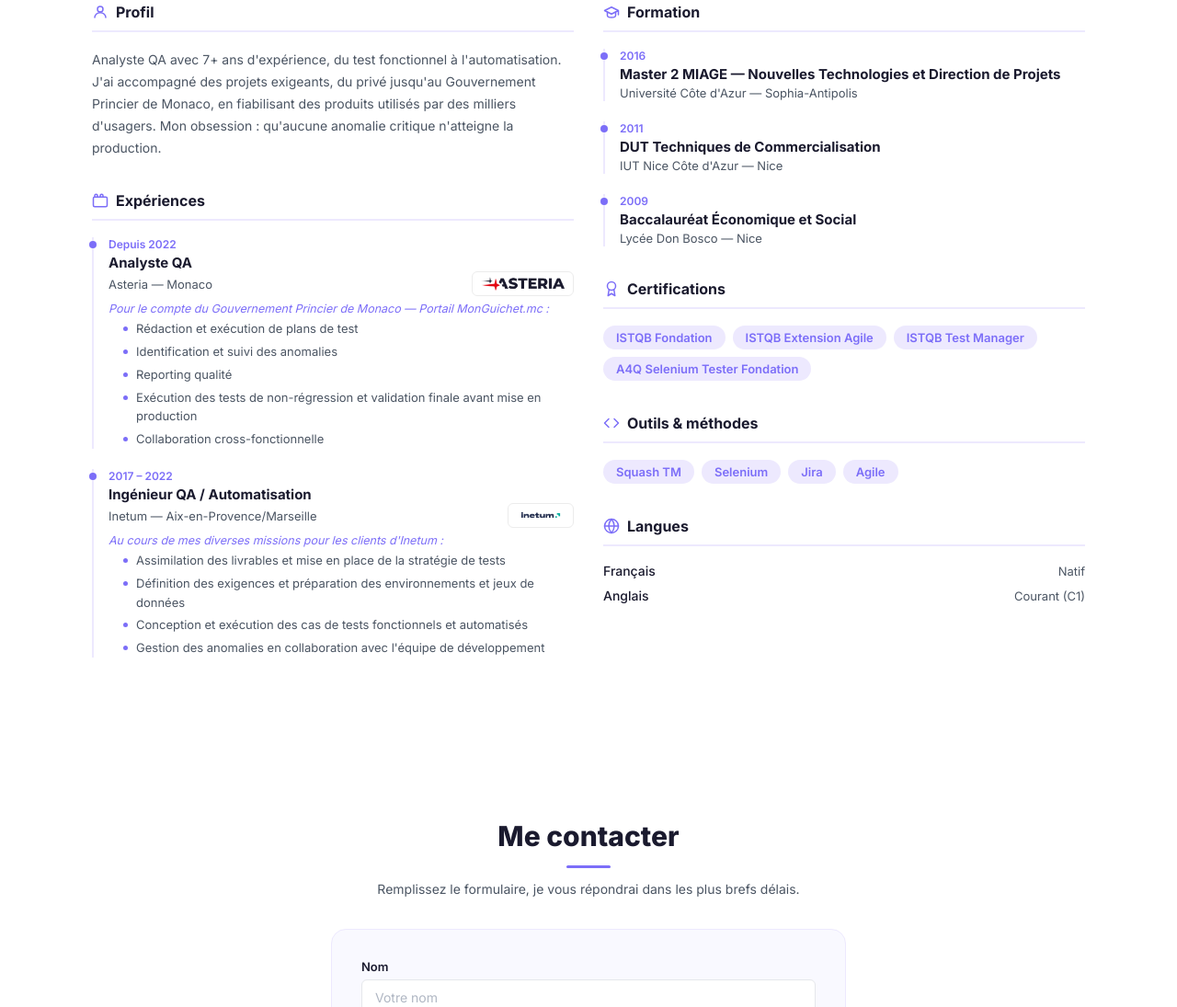
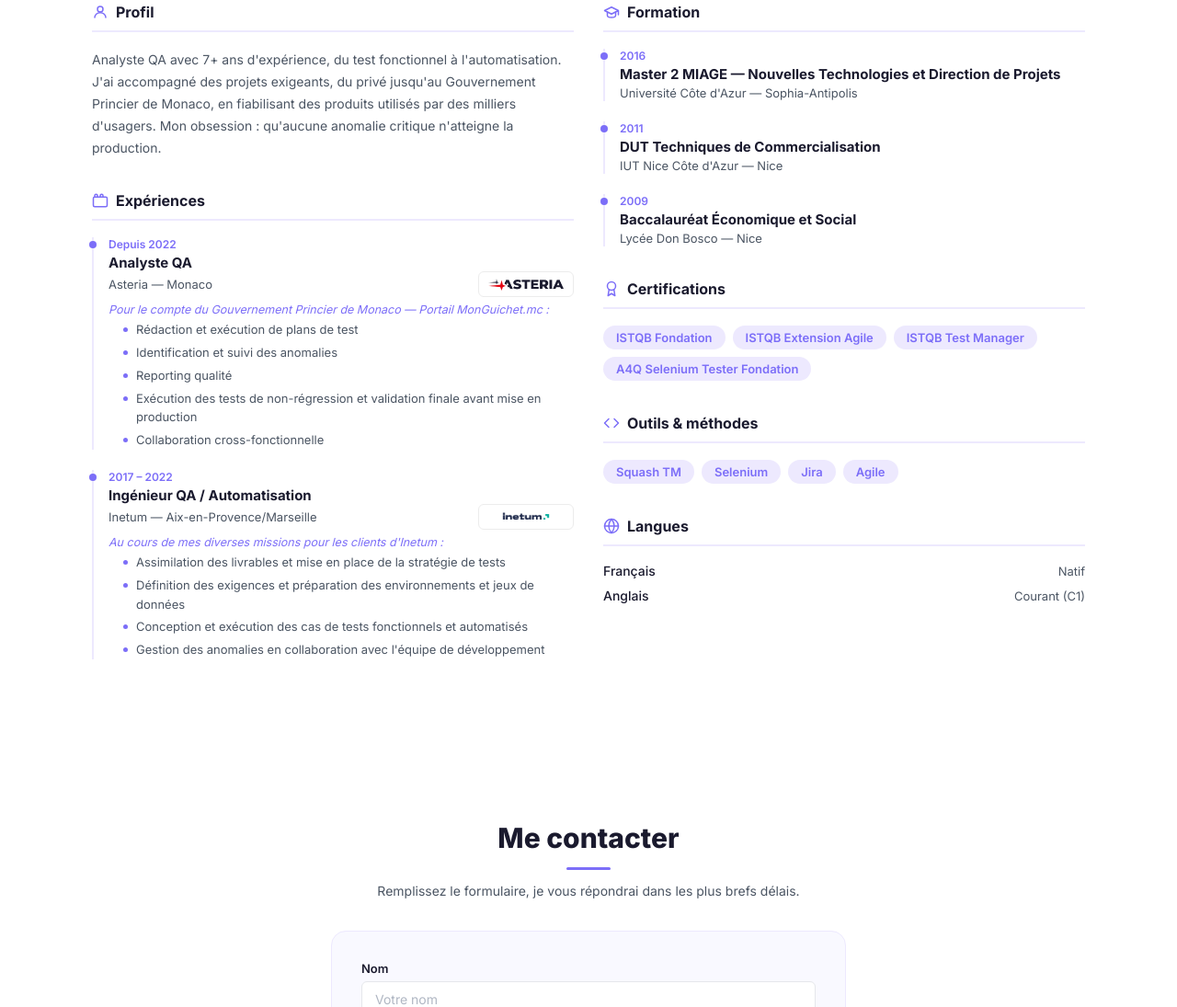
Before and after one commit to KevinAuchoybur/myProWebsite, a plain HTML site: page index.html in a window 1280 px wide. Shown: the part 3222-4317 px from the top of the page at 92% size. Drawn offline with Linux system fonts and the light colour scheme.

Commit message:
Uniformise la taille des tuiles de logos employeurs (taille fixe 104x28)
Chaque badge a desormais une taille identique, logo centre et mis a l'echelle
via object-fit:contain. Bords droits alignes, rendu homogene.

Co-Authored-By: Claude Opus 4.8 <noreply@anthropic.com>

```diff
--- a/style.css
+++ b/style.css
@@ -1136,14 +1136,13 @@ section {
 
 /* Logo employeur : petit badge arrondi discret, lisible en clair comme en sombre */
 .cv__entry-logo {
-  height: 15px;
-  width: auto;
-  max-width: 110px;   /* assez large pour qu'aucun logo ne soit bride en hauteur */
-  object-fit: contain;
+  width: 104px;        /* tuile de taille FIXE et identique pour tous les logos */
+  height: 28px;
+  object-fit: contain; /* le logo est centre et mis a l'echelle dans la tuile */
   flex-shrink: 0;
-  padding: 5px 9px;
+  padding: 4px 10px;
   border-radius: 6px;
-  box-sizing: content-box;
+  box-sizing: border-box;
 }
 .cv__entry-logo--light {
   background: #ffffff;   /* fond blanc : logos foncés (Asteria, Inetum) lisibles en clair comme en sombre */
```
